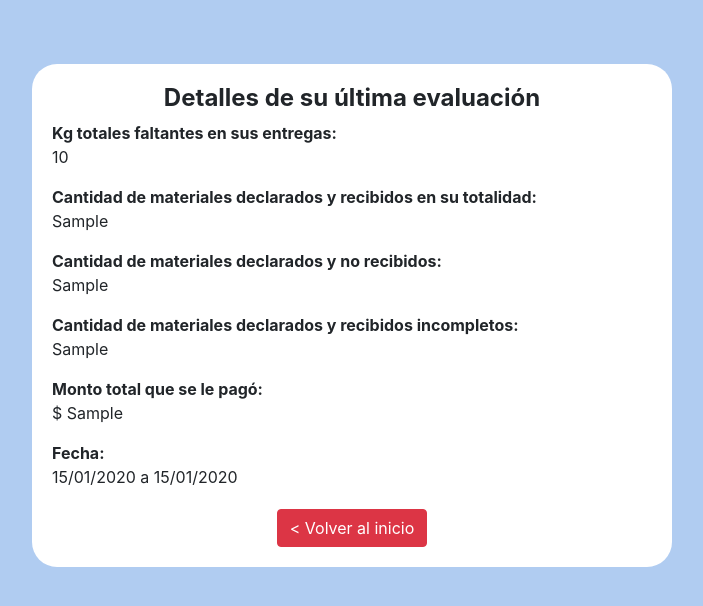
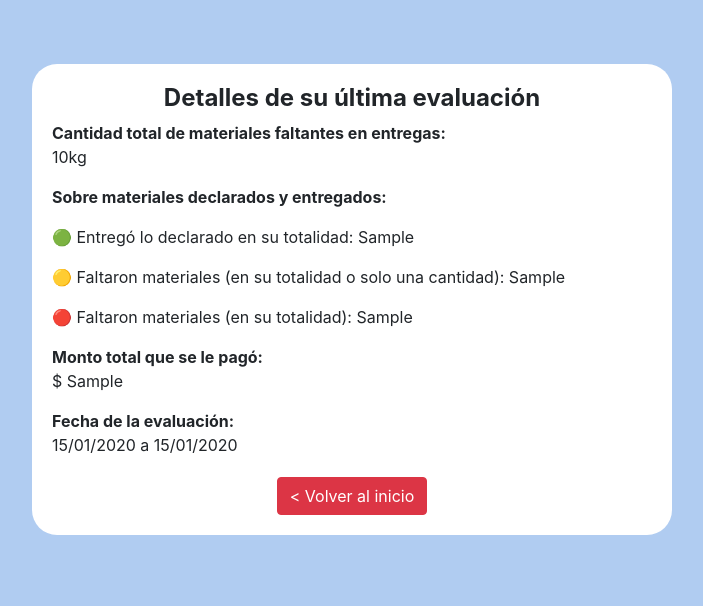
Before and after one commit to AiluOliveras/Ecocycle, a Django app: template eco/templates/evaluacion/detail.html in a window 1280 px wide. Shown: the top 606 px of the page, without its empty margins (288-991 px from the left). Run offline with Django 3.2, Linux system fonts and the light colour scheme; the template is opened without the code that fills it: most values are stand-ins (such as "Sample title", 1, 10 or a date in 2020); some libraries are stand-ins or nearby versions.

Commit message:
Agrego datos a la consulta de evaluación quincenal

```diff
--- a/eco/templates/evaluacion/detail.html
+++ b/eco/templates/evaluacion/detail.html
@@ -24,22 +24,33 @@
         <div style="margin-top: 5%; margin-right: 25%; margin-left: 25%; background-color: white; border-radius: 25px; padding: 20px;">
             <h4 class="text-center" style="font-weight:bold;">Detalles de su última evaluación</h4>
 
-            <p><span style="font-weight:bold;">Kg totales faltantes en sus entregas:</span><br>{{ kg_faltantes_total }}</p>
+            <p><span style="font-weight:bold;">Cantidad total de materiales faltantes en entregas:</span><br> {{ kg_faltantes_total }}kg</p>
 
-            <p><span style="font-weight:bold;">Cantidad de materiales declarados y recibidos en su totalidad:</span><br>{{ cant_materiales_exitosos }}</p>
+            <p><span style="font-weight:bold;">Sobre materiales declarados y entregados:</span></p>
+            <p><span> 🟢 Entregó lo declarado en su totalidad:</span> {{ cant_materiales_exitosos }}</p>
 
-            <p><span style="font-weight:bold;">Cantidad de materiales declarados y no recibidos:</span><br>{{ cant_mats_no_recibidos }}</p>
+            <p><span> 🟡 Faltaron materiales (en su totalidad o solo una cantidad):</span> {{ cant_materiales_fallidos }}</p>
 
-            <p><span style="font-weight:bold;">Cantidad de materiales declarados y recibidos incompletos:</span><br> {{ cant_materiales_fallidos }}</p>
-
-            <p><span style="font-weight:bold;">Monto total que se le pagó:</span><br> $ {{ monto_pagado }}</p>
+            <p><span>🔴 Faltaron materiales (en su totalidad):</span> {{ cant_mats_no_recibidos }}</p>
 
 
-            <p><span style="font-weight:bold;">Fecha:</span><br> {{ object.fecha_inicio | date:"d/m/Y" }} a {{ object.fecha_fin | date:"d/m/Y" }}</p>
+            {% if not user.is_staff %}
+                <p><span style="font-weight:bold;">Monto total que se le pagó:</span><br> $ {{ monto_pagado }}</p>
+            {% else %}
+                <p><span style="font-weight:bold;">Monto total pagado a recicladores:</span><br> $ {{ monto_pagado }}</p>
+                <p><span style="font-weight:bold;">Porcentaje de entregas exitosas:</span><br> {{ porcen_entregas_exitosas }}%</p>
+                <p><span style="font-weight:bold;">Precio promedio por kg:</span><br>$ {{ precio_por_kg }}</p>
+                <p><span style="font-weight:bold;">Cantidad de kg de material recibidos:</span><br>{{ cantidad_kg_recibidos }}kg</p>
+            {% endif %}
+
+            <p><span style="font-weight:bold;">Fecha de la evaluación:</span><br> {{ object.fecha_inicio | date:"d/m/Y" }} a {{ object.fecha_fin | date:"d/m/Y" }}</p>
 
 
             <!-- botones inferiores-->
             <div class="text-center" style="margin-top: 20px;">
+                {% if user.is_staff%}
+                    <a href="../evaluar/" style="margin-right: 5%;" class="btn btn-outline-dark">🧩 Realizar nueva evaluación quincenal</a>
+                {% endif %}
                 <a href="/inicio" class="btn btn-danger"> < Volver al inicio</a>
             </div>
         </div>
```
Also changed, not shown: eco/templates/formularios/create.html (+4 -4 lines), eco/views/evaluacionView.py (+49 -3 lines).
